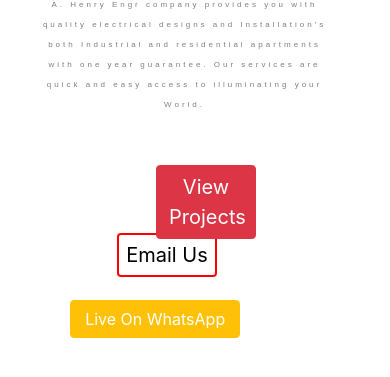
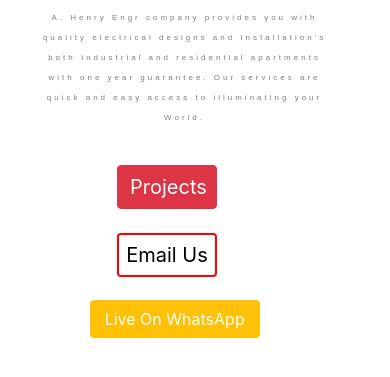
Before and after one commit to Chibuigwe-Amaliri/A.henry, a plain HTML site: page index.html in a window 390 px wide. Shown: the part 73-450 px from the top of the page. Drawn offline with nearby package versions, Linux system fonts and the light colour scheme.

Commit message:
Changes to be committed:

```diff
--- a/index.css
+++ b/index.css
@@ -164,11 +164,11 @@
       font-size:8px;
       left:3%;
       z-index: 0;
-      top:10%;
+      top:12%;
      }
     .watsapp {
       top: 55%;
-      left:18%;
+      left:23%;
       width: 170px;
     }
     #btn-mail {
@@ -176,9 +176,12 @@
      left:30%;
      width: 100px;
      }
+     span.view {
+       display:none;
+     }
      #btn-product {
       top: 35%;
-      left:30%;
+      left:20%;
       width: 100px;;
      }
      .navbar{
--- a/index.html
+++ b/index.html
@@ -58,7 +58,7 @@
             </p>
 
             <a href="mailto:'amalirichibuigwe@gmail.com'" class="btn btn-outline-light" role="button" id="btn-mail"> Email Us</a>
-            <a href="#" class="btn btn-danger" id="btn-product"> View Projects</a>
+            <a href="#" class="btn btn-danger" id="btn-product"><span class="view">View</span> Projects</a>
 
              <a class="btn btn-warning watsapp" href=" https://wa.me/+2348037047622?text=Hi I want to know more About your Services Here, I'm Contacting You from A.Henry Official Website">
              Live On WhatsApp</a>
```
